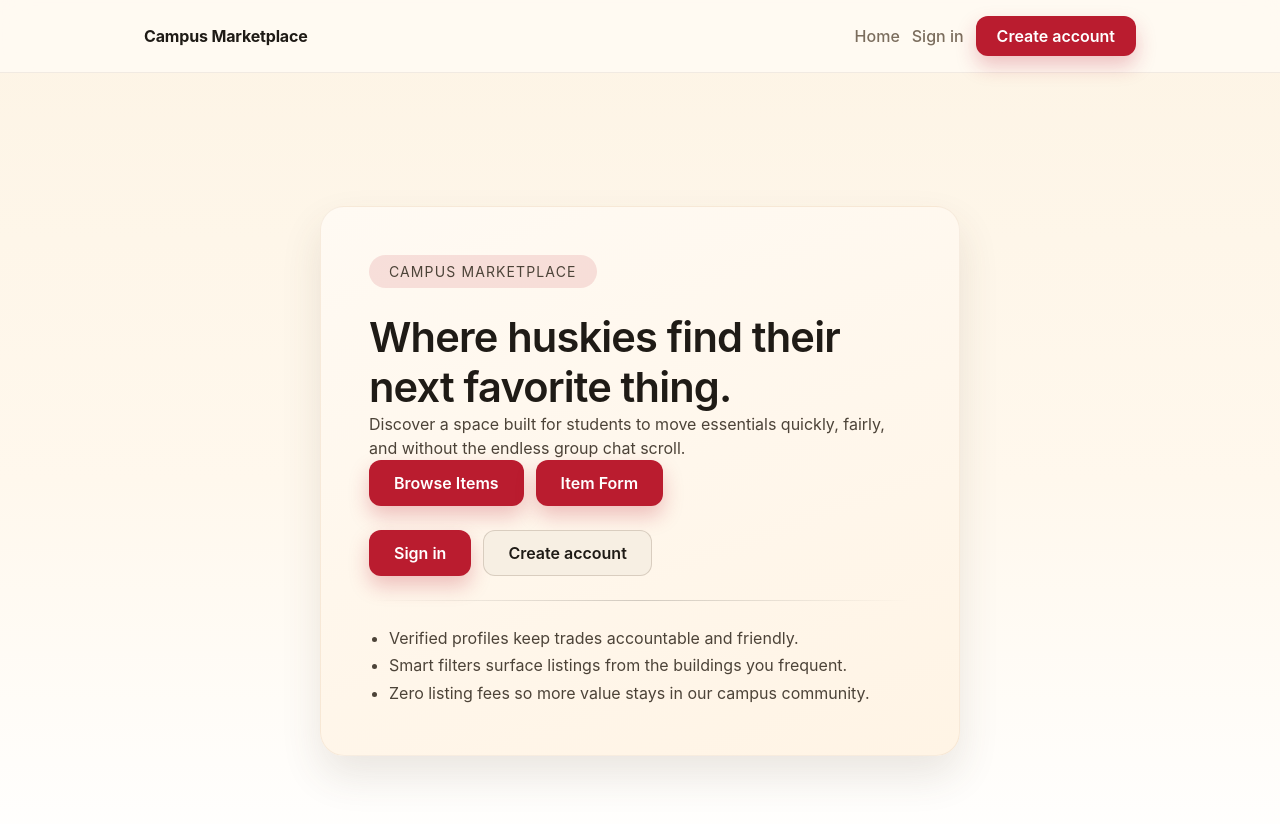
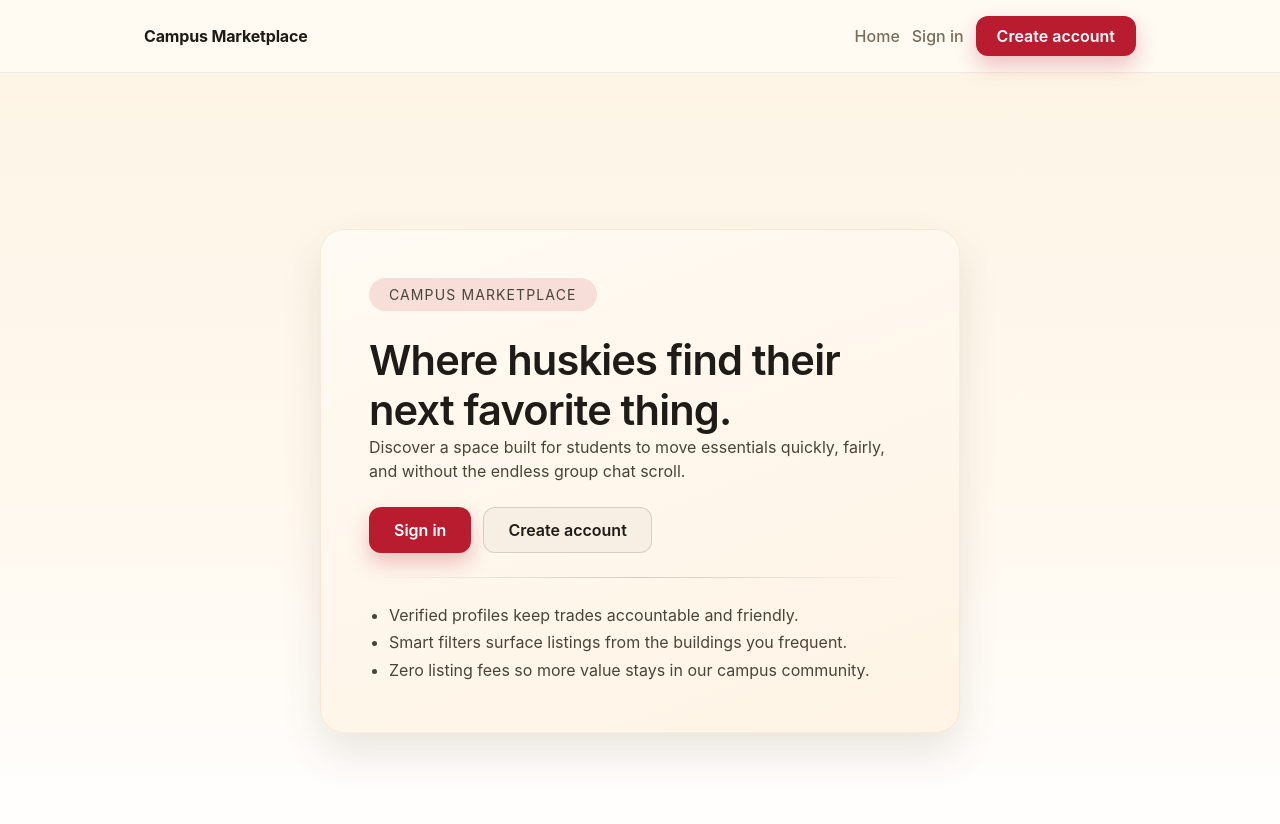
Before and after one commit to kreenatotala/cs5610-campus-marketplace, a React app in the folder frontend/: page / in a window 1280 px wide. Shown: the top 824 px of the page. Built offline with nearby package versions, Linux system fonts and the light colour scheme; the HTML template or start-up script is replaced by a standard one.

Commit message:
remove extra buttons

```diff
--- a/frontend/src/pages/Homepage.jsx
+++ b/frontend/src/pages/Homepage.jsx
@@ -33,14 +33,6 @@ export default function Homepage() {
               Discover a space built for students to move essentials quickly, fairly, and
               without the endless group chat scroll.
             </p>
-            <div className="homepage-cta">
-            <Link className="btn btn-primary" to="/items">
-              Browse Items
-            </Link>
-            <Link className="btn btn-primary" to="/form">
-              Item Form
-            </Link>
-          </div>
           </header>
 
           {user ? (
```
